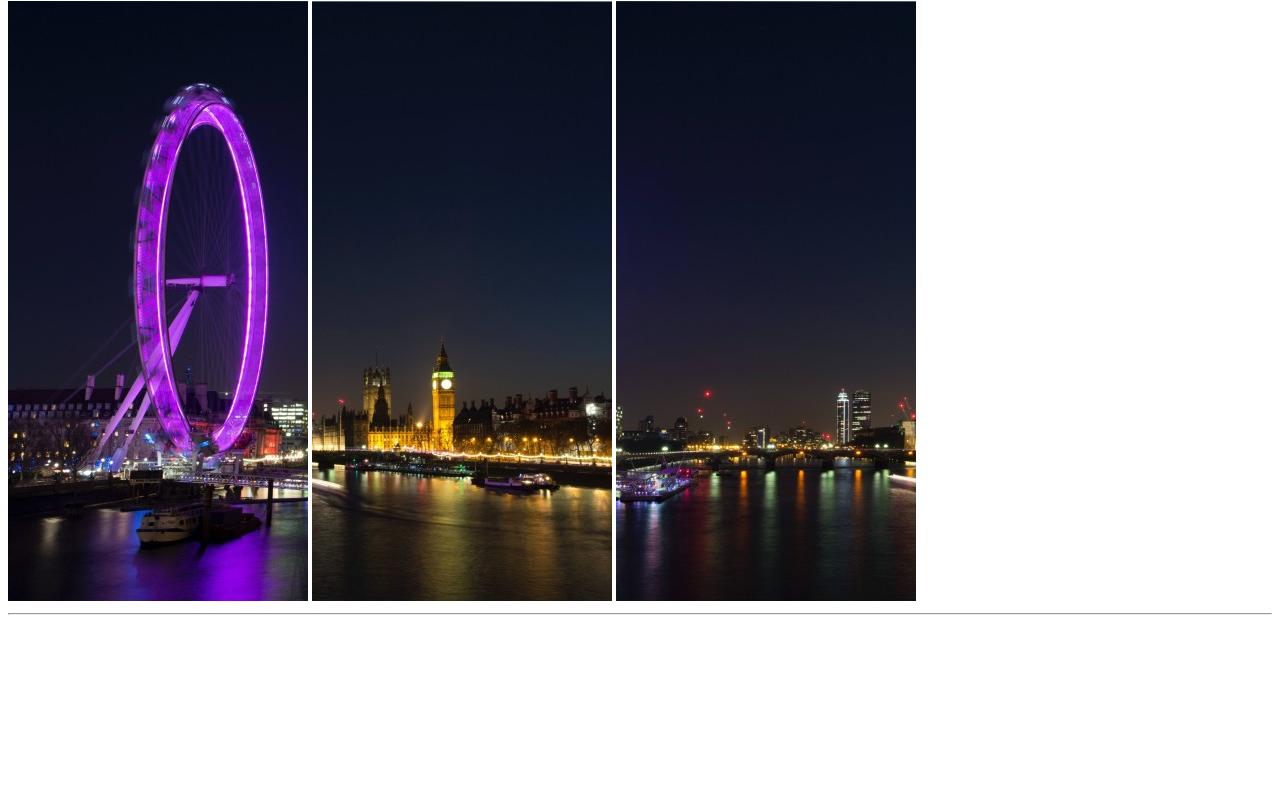
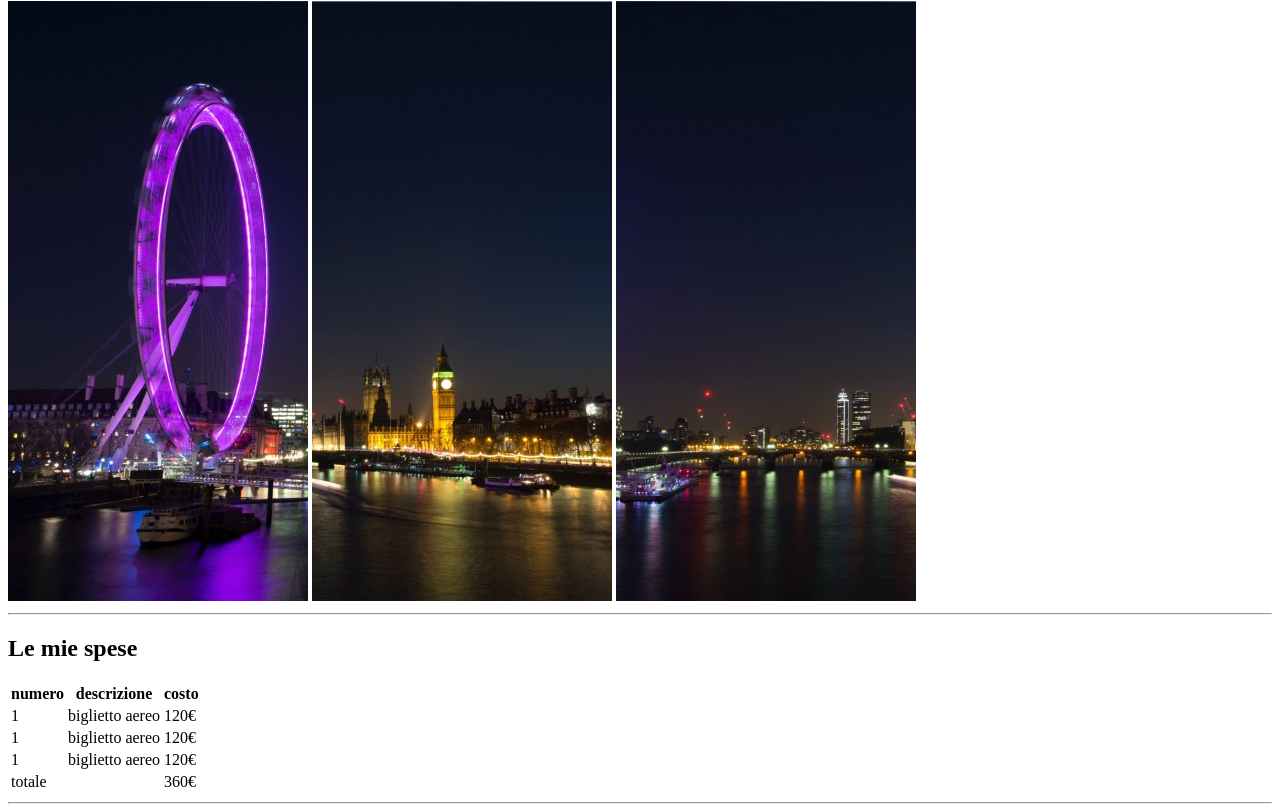
Before and after one commit to TimeJumper1/html-london-trip, a plain HTML site: page index.html in a window 1280 px wide. Shown: the part 79-891 px from the top of the page. Before the commit the page ends 800 px from the top, so only its background shows below. Drawn offline with Linux system fonts and the light colour scheme.

Commit message:
completata tabella

```diff
--- a/index.html
+++ b/index.html
@@ -17,6 +17,41 @@
     </div>
     <!-- end header -->
     <!-- main -->
+    <div>
+        <h2>Le mie spese</h2>
+        <!-- tabella spese -->
+        <table>
+            <thead>
+                <tr>
+                    <th>numero</th>
+                    <th>descrizione</th>
+                    <th>costo</th>
+                </tr>
+            </thead>
+            <tbody>
+                <tr>
+                    <td>1</td>
+                    <td>biglietto aereo</td>
+                    <td>120&euro;</td>
+                </tr>
+                <tr>
+                    <td>1</td>
+                    <td>biglietto aereo</td>
+                    <td>120&euro;</td>
+                </tr>
+                <tr>
+                    <td>1</td>
+                    <td>biglietto aereo</td>
+                    <td>120&euro;</td>
+                </tr>
+                <tr>
+                    <td colspan="2">totale</td>
+                    <td>360&euro;</td>
+                </tr>
+            </tbody>
+        </table>
+    </div>
+    <hr>
     <!-- end main -->
     <!-- footer -->
     <!-- end footer -->
```
